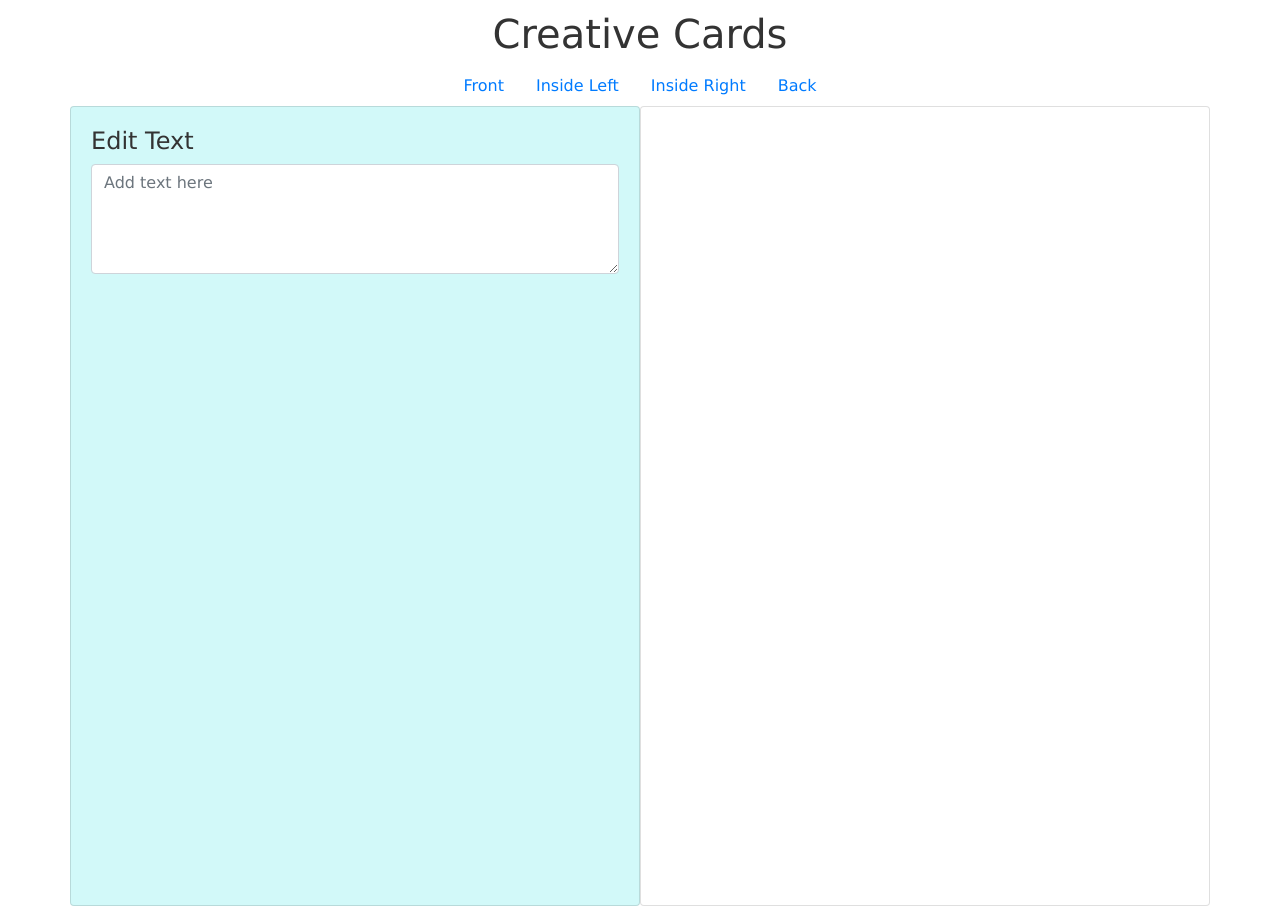
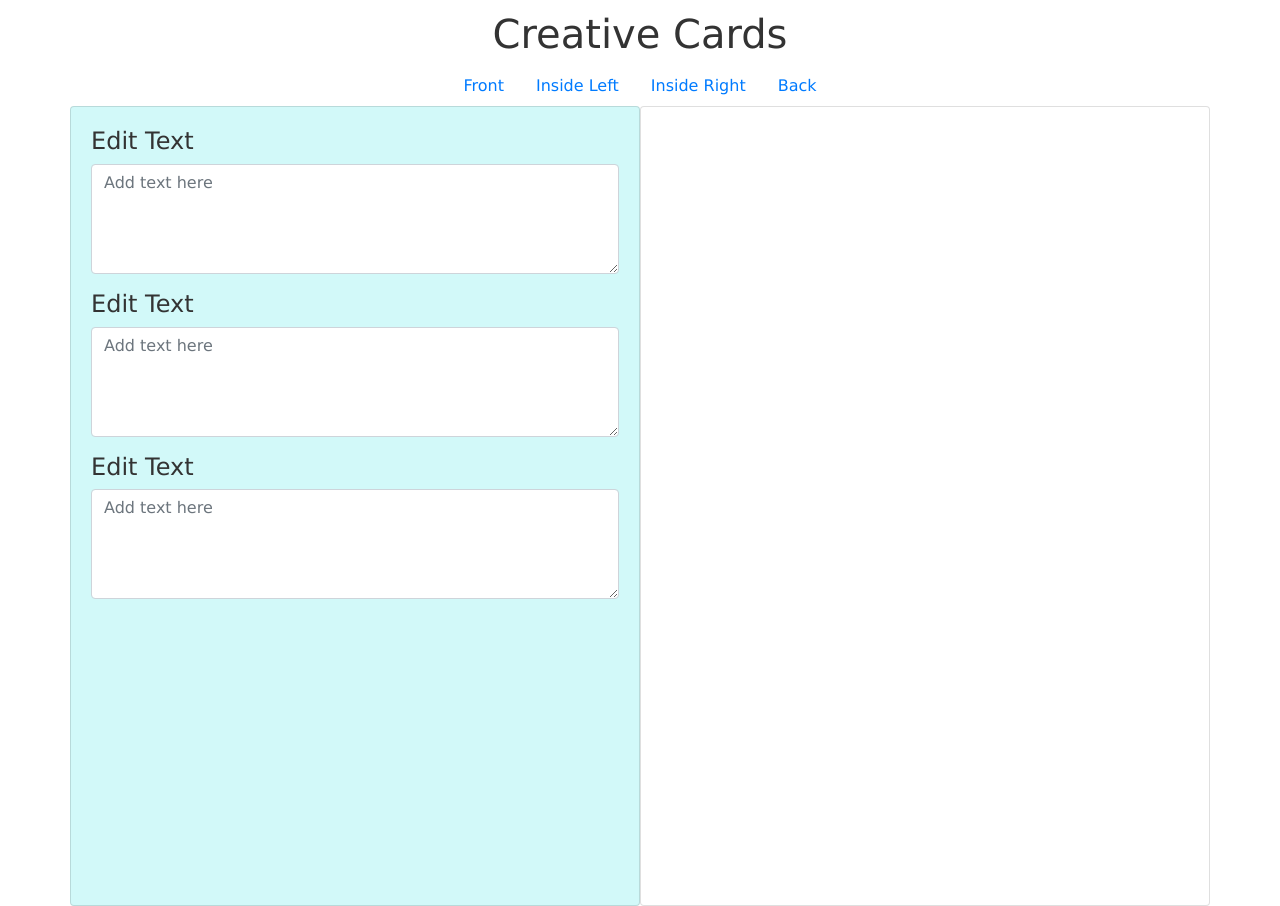
Before and after one commit to graysonlee123/vue-creative-cards, a Vue app: page / in a window 1280 px wide. Built offline with nearby package versions, Linux system fonts and the light colour scheme.

Commit message:
adds and captures 3 text area components

```diff
--- a/src/components/card/CardFront.vue
+++ b/src/components/card/CardFront.vue
@@ -1,7 +1,9 @@
 <template>
   <div class="row">
     <div class="col-sm-6 card edit-area">
-      <cc-text-input></cc-text-input>
+      <cc-text-input @displayTextChanged="textBoxValue1 = $event"></cc-text-input>
+      <cc-text-input @displayTextChanged="textBoxValue2 = $event"></cc-text-input>
+      <cc-text-input @displayTextChanged="textBoxValue3 = $event"></cc-text-input>
     </div>
     <div class="col-sm-6 card card-display"></div>
   </div>
@@ -11,6 +13,13 @@
 import TextInput from "./TextInput";
 
 export default {
+  data: function() {
+    return {
+      textBoxValue1: '',
+      textBoxValue2: '',
+      textBoxValue3: '',
+    }
+  },
   components: {
     ccTextInput: TextInput
   }
```
